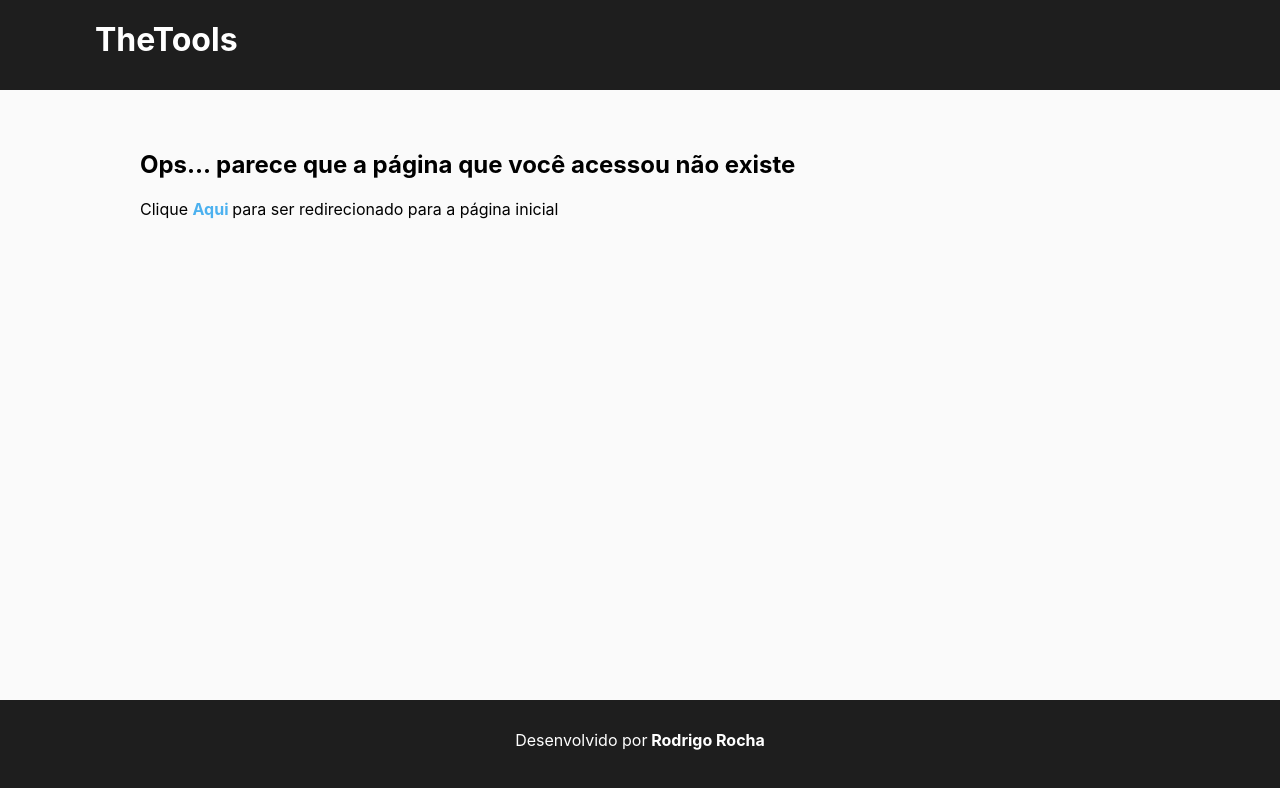
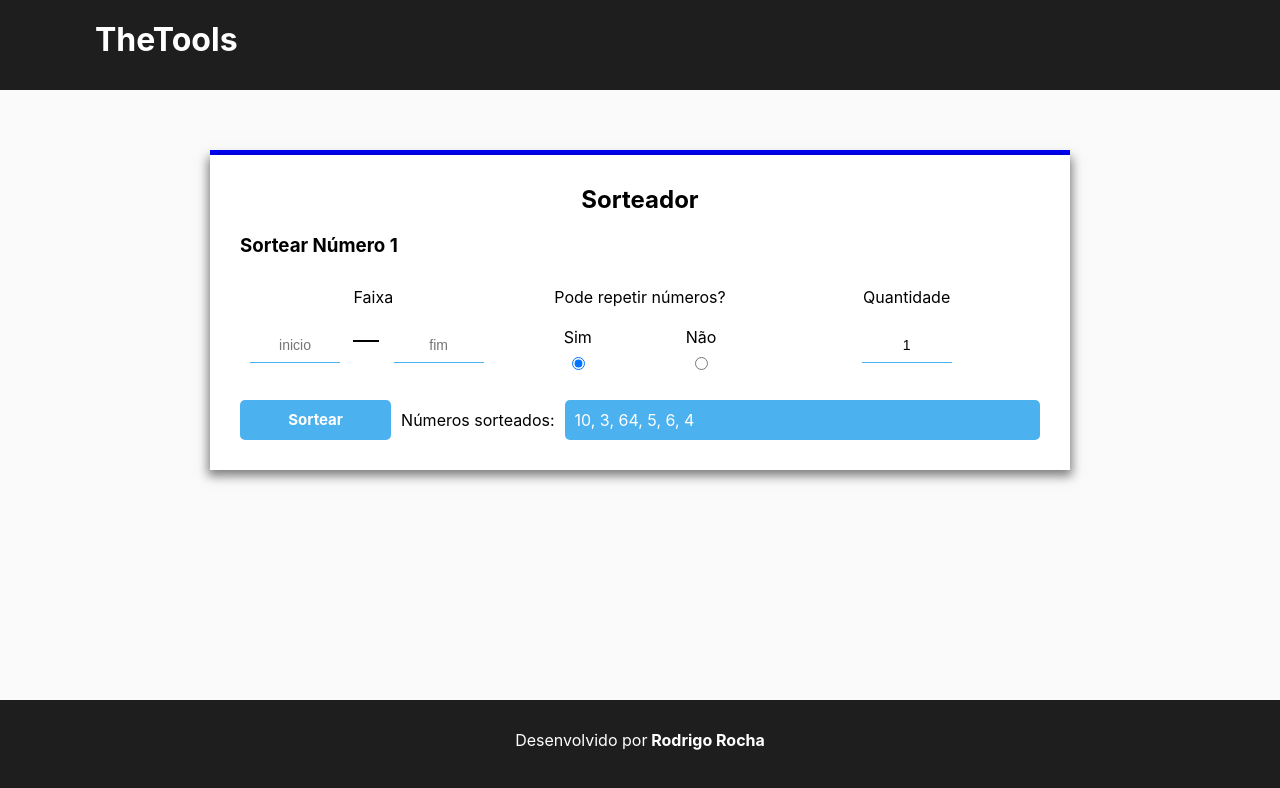
Before and after one commit to rodrigogomesrc/TheTools, a React (Create React App) app: page /sortear-numeros-grupos-e-letras in a window 1280 px wide. Shown: the top 788 px of the page. Built offline with nearby package versions, Linux system fonts and the light colour scheme.

Commit message:
sorteio numeros basic layout

```diff
--- a/src/App.js
+++ b/src/App.js
@@ -6,6 +6,7 @@ import Main from './components/layout/Main';
 import RegraDe3 from './components/pages/RegraDe3';
 import Porcentagem from './components/pages/Porcentagem';
 import Notfound from './components/pages/NotFound';
+import Sorteio from './components/pages/Sorteio';
 
 import './App.css';
 
@@ -19,6 +20,7 @@ function App() {
             <Route exact path="/" component={Main} />
             <Route path="/calculadora-regra-de-tres" component={RegraDe3} />
             <Route path="/calculadora-porcentagem" component={Porcentagem} />
+            <Route path="/sortear-numeros-grupos-e-letras" component={Sorteio} />
             <Route path="*" component={Notfound} />
           </Switch>
         <Footer />
--- a/src/components/layout/Main.js
+++ b/src/components/layout/Main.js
@@ -27,12 +27,13 @@ class Main extends Component {
                 url: "/sortear-numeros-grupos-e-letras",
                 text: "Sorteie números, grupos e letras"
             },
+            /*
             {
                 id: 4,
                 title: 'Conversor de Tempo',
                 url: "/calculadora-porcentagem",
                 text: "Faça conversões entre segundos, minutos, horas, dias, semanas, meses e anos"
-            }
+            }*/
 
         ]
     }
--- a/src/components/pages/RegraDe3.js
+++ b/src/components/pages/RegraDe3.js
@@ -74,7 +74,7 @@ class RegraDe3 extends Component {
                     <div className="box-content">
 
                         <h2 className="box-title">Regra de Três</h2>
-                        <form onSubmit={this.onSubmit}>
+                        <form>
 
                             <div className="row">
                                 <div>
--- /dev/null
+++ b/src/components/pages/Sorteio.css
@@ -0,0 +1,118 @@
+
+.sorteio-numeros-row {
+
+    display: flex;
+    justify-content: space-between;
+}
+
+.sorteio-width{
+
+    max-width: 800px;
+}
+
+.sorteio-numeros-block {
+
+    padding: 10px;
+    width: 100%;
+}
+
+.subtitle {
+
+    margin-bottom: 20px;
+}
+
+.forms-title {
+    margin-bottom: 20px;
+    text-align: center;
+}
+
+#option-selection div {
+
+    justify-content: space-around;
+    display: flex;
+}
+
+#option-labels {
+
+    margin-bottom: 10px;
+}
+
+#box-content, #box{
+    max-width: 800px;
+}
+
+#line {
+
+    max-width: 860px;
+}
+
+#range{
+
+    display: flex;
+}
+
+#range-start, #range-end{
+
+    flex:4;
+}
+
+#range-separator {
+
+    flex: 1;
+    width: 20px;
+    padding: 0 15px 0 0px;
+}
+
+#separator-bar{
+
+   width: 100%;
+   border-bottom: 2px solid black;
+   margin-top: 13px;
+}
+
+#quantity-form {
+
+   display: flex;
+   justify-content: center;
+}
+
+.sorteio-input {
+
+    max-width: 80px;
+    height: 25px;
+}
+
+.sortear-row {
+
+    margin-top: 20px;
+    display: flex;
+}
+
+
+.results {
+
+    background-color: #4cb1ef;
+    border-radius: 5px;
+    color: white;
+    padding: 10px;
+    width: 50px;
+    flex: 5 5 auto;
+}
+
+.sorteio-button{
+    width: 20px;
+    padding: 10px;
+    text-align: center;
+    flex: 1 2 50px;
+}
+
+.title {
+    padding-top: 10px;
+    padding-left: 10px;
+    padding-right: 10px;
+}
+
+.sorteio-title {
+
+    flex: 0 2 auto;
+}
--- /dev/null
+++ b/src/components/pages/Sorteio.js
@@ -0,0 +1,132 @@
+import React, { Component } from 'react';
+import './Sorteio.css';
+
+export default class Sorteio extends React.Component {
+
+
+    state = {
+
+        start: null,
+        finish: null,
+        numbers: null,
+        quantity: 1,
+        unique: "yes"
+    }
+
+    randomLetters = () => {
+
+        console.log("fsdfsd");
+
+    }
+
+    randomNumbers = () => {
+
+        console.log("fsdfsdfs");
+    }
+
+
+    handleOption = e => {
+
+        this.setState({unique: e.target.value});
+    }
+
+    handleInput = e => {
+
+        this.setState({[e.target.name] : e.target.value});
+    }
+
+    render(){
+
+        return(
+            <div className="Container">
+                <div className="top-line line-box" id="line"></div>
+                <div className="box" id="box">
+                    <div className="box-content" id="box-content">
+                        <h2 className="box-title">Sorteador</h2>
+                            <div className="row">
+                                <h3 className="subtitle">Sortear Número {this.state.quantity}</h3>
+                            </div>
+                            <div className="full-row">
+                                <div className="sorteio-numeros-row">
+                                    <div className="sorteio-numeros-block">
+                                        <div className="forms-title">Faixa</div>
+                                        <div id="range">
+                                            <div id="range-start">
+                                                <input
+                                                    className="sorteio-input input"
+                                                    id="start"
+                                                    name="start"
+                                                    placeholder="inicio"
+                                                    value={this.state.start}
+                                                />
+                                            </div>
+
+                                            <div id="range-separator">
+                                                <div id="separator-bar"></div>
+                                            </div>
+
+                                            <div id="range-end">
+                                                <input
+                                                    className="sorteio-input input"
+                                                    id="end"
+                                                    name="end"
+                                                    placeholder="fim"
+                                                    value={this.state.finish}
+                                                />
+                                            </div>
+                                        </div>
+
+                                    </div>
+                                    <div className="sorteio-numeros-block">
+                                        <div className="forms-title">Pode repetir números?</div>
+                                        <div id="option-selection">
+                                            <div id="option-labels">
+                                                <label for="yes">Sim</label>
+                                                <label for="no">Não</label>
+                                            </div>
+                                            <div id="options-selectors">
+                                                <input
+                                                    type="radio"
+                                                    id="yes" value="yes"
+                                                    onChange={this.handleOption}
+                                                    checked={this.state.unique === "yes"}
+                                                />
+                                                <input
+                                                    type="radio"
+                                                    id="no" value="no"
+                                                    onChange={this.handleOption}
+                                                    checked={this.state.unique === "no"}
+                                                />
+                                            </div>
+                                        </div>
+                                    </div>
+                                    <div className="sorteio-numeros-block">
+                                        <div className="forms-title" >Quantidade</div>
+                                        <div id="quantity-form">
+                                            <input
+                                                className="sorteio-input input"
+                                                id="quantity"
+                                                name="quantity"
+                                                placeholder="quantidade"
+                                                value={this.state.quantity}
+                                                onChange={this.handleInput}
+                                            />
+                                         </div>
+                                    </div>
+
+                                </div>
+
+                            </div>
+                            <div className="sortear-row">
+                                <div className="button sorteio-button sorteio-button" >Sortear</div>
+                                <div className="title sorteio-title">Números sorteados: </div>
+                                <div className="results">
+                                    {'10, 3, 64, 5, 6, 4'}
+                                </div>
+                            </div>
+                    </div>
+                </div>
+            </div>
+        )
+    }
+}
```
